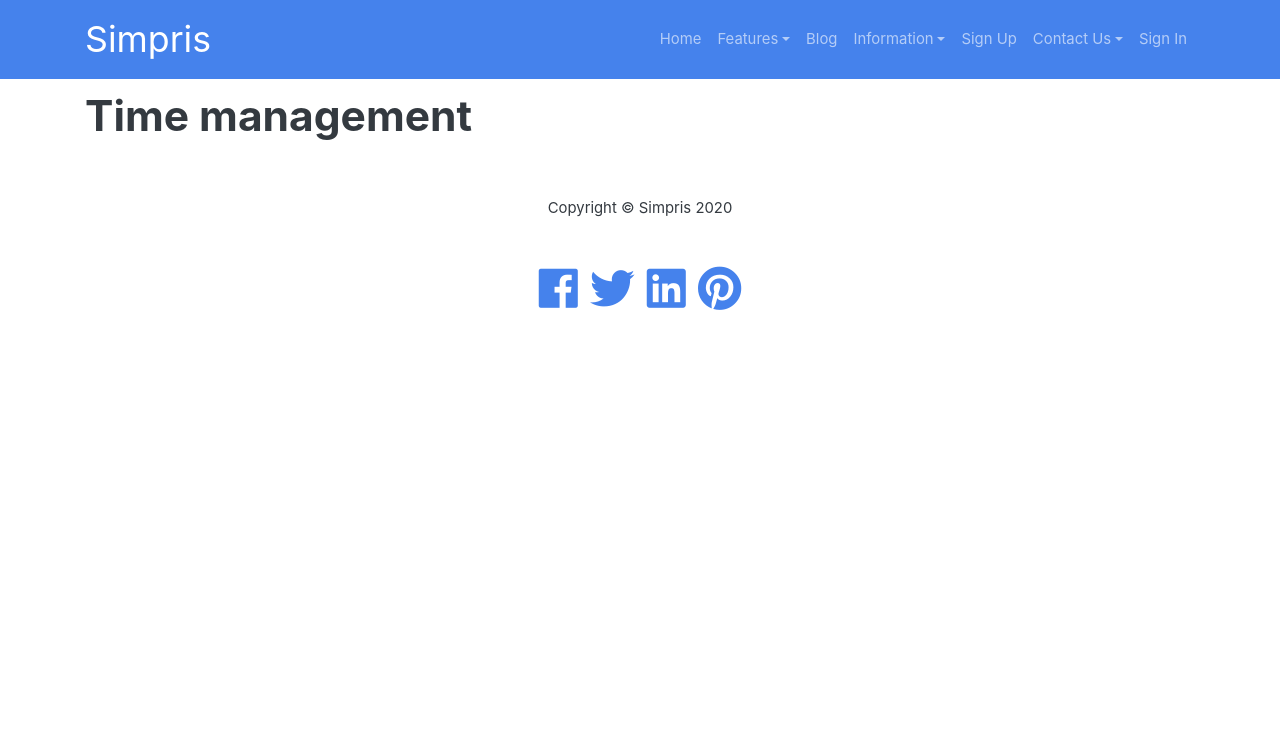
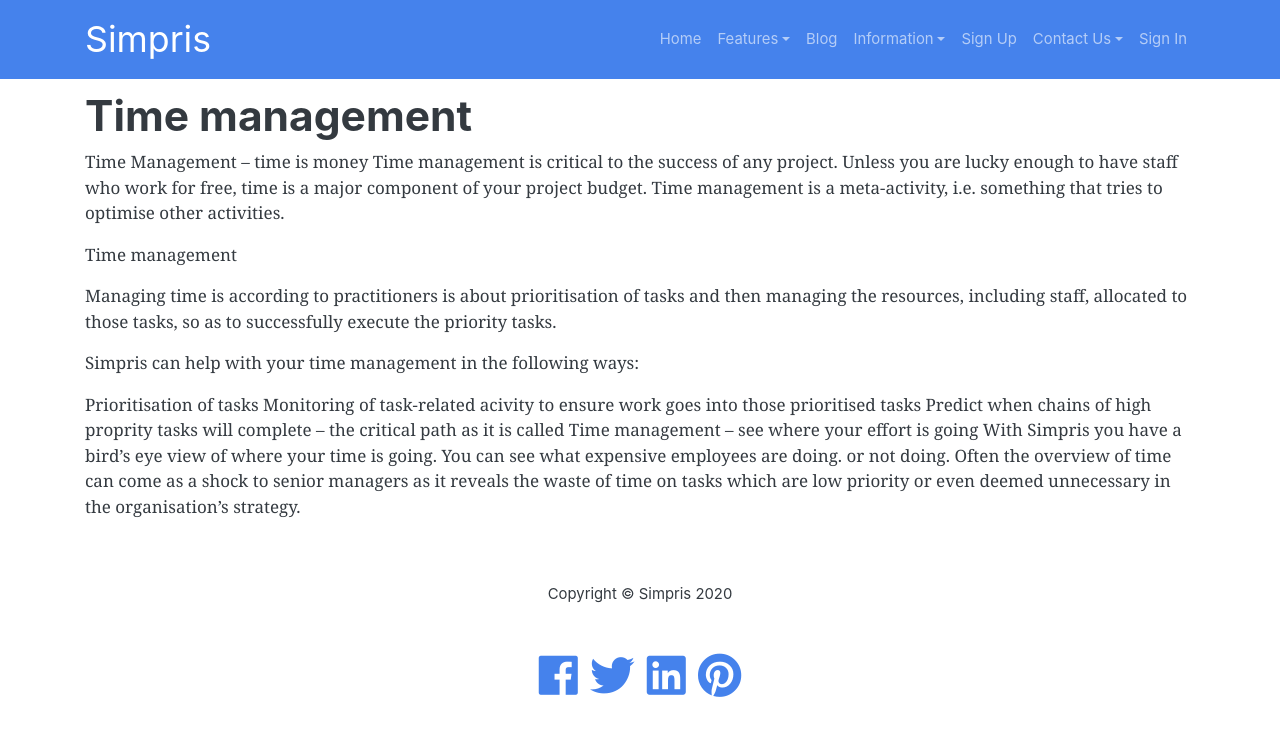
Before and after one commit to Grafrajohn/si, a Jekyll site: the page built from time-management.markdown, in a window 1280 px wide. Shown: the top 736 px of the page. Built offline with Jekyll 4.4.1, drawn with Linux system fonts in a browser that asks for light colours; nearby versions of some CDN libraries.

Commit message:
Updated Time Management

```diff
--- a/time-management.markdown
+++ b/time-management.markdown
@@ -2,5 +2,22 @@
 title: Time management
 date: 2020-03-28 21:38:00 Z
 permalink: time-management
+heading: Time management
+description: Time management - manage your time better
 layout: page
 ---
+
+Time Management – time is money
+Time management is critical to the success of any project. Unless you are lucky enough to have staff who work for free, time is a major component of your project budget. Time management is a meta-activity, i.e. something that tries to optimise other activities.
+
+Time management
+
+Managing time is according to practitioners is about prioritisation of tasks and then managing the resources, including staff, allocated to those tasks, so as to successfully execute the priority tasks.
+
+Simpris can help with your time management in the following ways:
+
+Prioritisation of tasks
+Monitoring of task-related acivity to ensure work goes into those prioritised tasks
+Predict when chains of high proprity tasks will complete – the critical path as it is called
+Time management – see where your effort is going
+With Simpris you have a bird’s eye view of where your time is going. You can see what expensive employees are doing. or not doing. Often the overview of time can come as a shock to senior managers as it reveals the waste of time on tasks which are low priority or even deemed unnecessary in the organisation’s strategy.
```
